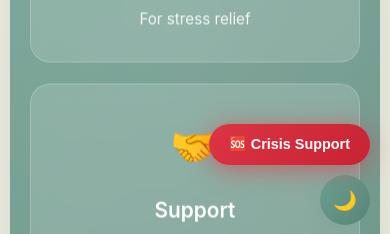
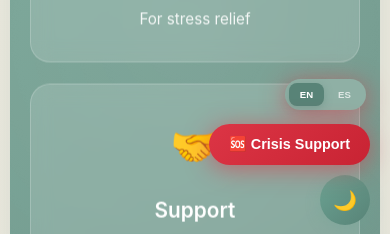
Before and after one commit to BernardMK/InnerNest2, a plain HTML site: page blog.html in a window 390 px wide. Shown: the part 599-833 px from the top of the page. Drawn offline with Linux system fonts and the light colour scheme.

Commit message:
lang translate

```diff
--- a/blog.html
+++ b/blog.html
@@ -7,6 +7,14 @@
     <link rel="stylesheet" href="style.css">
 </head>
 <body>
+    <div class="language-toggle">
+        <button class="lang-btn active" data-lang="en">
+            EN
+        </button>
+        <button class="lang-btn" data-lang="es">
+            ES
+        </button>
+    </div>
     <!-- Navigation -->
     <nav class="nav">
         <div class="nav-container">
--- a/style.css
+++ b/style.css
@@ -1991,10 +1991,10 @@ input[type="range"]::-moz-range-thumb {
 .language-toggle {
 
    position: fixed;
-    bottom: 90px;
-    left: 20px;
+    bottom: 135px;
+    right: 20px;
     padding: 12px 20px;
-    background: linear-gradient(135deg, rgb(220, 53, 69), rgb(200, 35, 51));
+    background: #8fb0a5;
     color: white;
     border: none;
     border-radius: 25px;
@@ -2080,8 +2080,8 @@ input[type="range"]::-moz-range-thumb {
 /* Responsive Design */
 @media (max-width: 1024px) {
     .language-toggle {
-        bottom: 15px;
-        left: 15px;
+        bottom: 135px;
+        right: 15px;
     }
 
     .lang-btn {
@@ -2093,8 +2093,8 @@ input[type="range"]::-moz-range-thumb {
 
 @media (max-width: 768px) {
     .language-toggle {
-        bottom: 15px;
-        left: 15px;
+        bottom: 140px;
+        right: 15px;
     }
 }
 
@@ -2102,13 +2102,13 @@ input[type="range"]::-moz-range-thumb {
     .language-toggle {
         gap: 3px;
         padding: 4px;
-        bottom: 10px;
-        left: 10px;
+        bottom: 135px;
+        right: 24px;
     }
 
     .lang-btn {
         padding: 6px 10px;
-        font-size: 0.8rem;
+        font-size: 0.6rem;
         min-width: 35px;
     }
 }
--- a/translate.js
+++ b/translate.js
@@ -208,8 +208,8 @@ const translations = {
         // Navegación
         nav: {
             home: "Inicio",
-            blog: "Blog",
-            chat: "Chat",
+            blog: "Bitácora",
+            chat: "Charla",
             book: "Reservar"
         },
 
@@ -221,7 +221,7 @@ const translations = {
             gamesDesc: "Para aliviar el estrés",
             support: "Apoyo",
             supportDesc: "Orientación profesional",
-            mindfulness: "Mindfulness",
+            mindfulness: "atención plena",
             mindfulnessDesc: "Bienestar mental"
         },
 
@@ -381,7 +381,7 @@ const translations = {
             quickLinks: "Enlaces Rápidos",
             home: "Inicio",
             services: "Servicios",
-            blog: "Blog",
+            blog: "Bitácora",
             contact: "Contacto",
             support: "Apoyo",
             crisis: "Apoyo en Crisis",
```
Also changed, not shown: book.html (+8 -0 lines), chat.html (+8 -0 lines), resources.html (+8 -0 lines).
